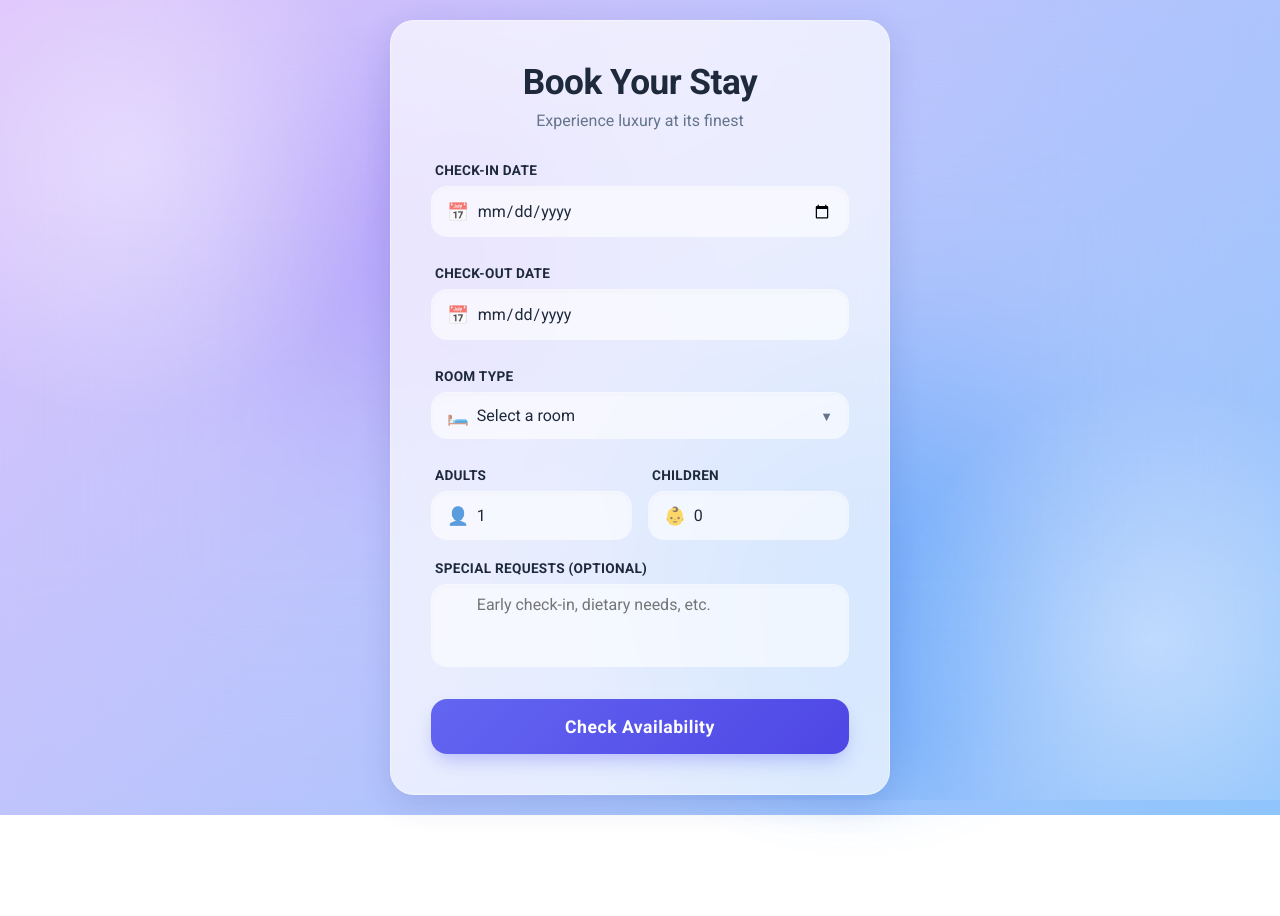
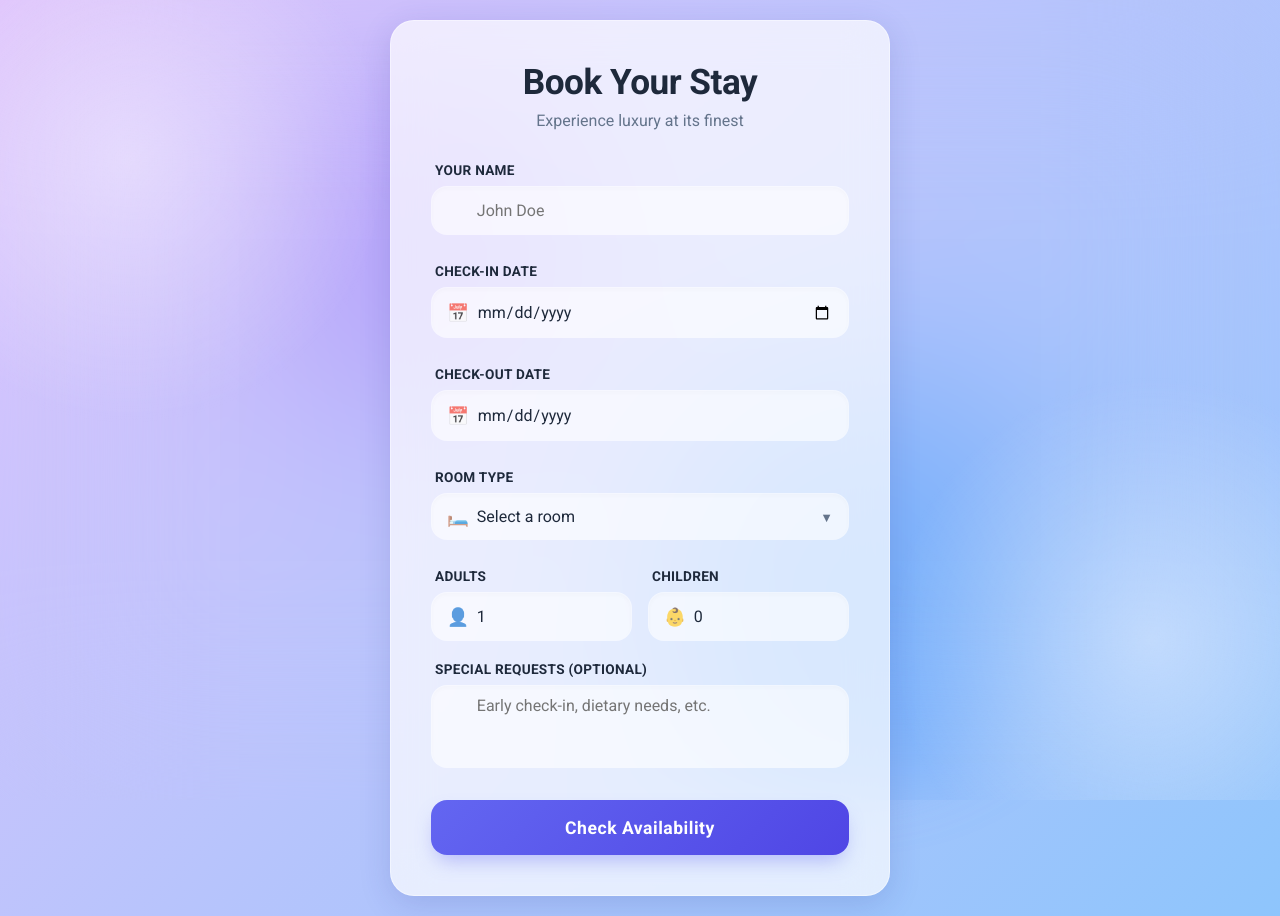
Before and after one commit to nayakaditya9142-cell/Hotel-Booking-Form, a plain HTML site: page index.html in a window 1280 px wide. Before the commit the page ends 815 px from the top, so only its background shows below. Drawn offline with Linux system fonts and the light colour scheme.

Commit message:
Add files via upload

```diff
--- a/index.html
+++ b/index.html
@@ -29,6 +29,15 @@
                 <input type="hidden" name="access_key" value="369c0563-5b99-4c5d-9279-53dec62b0f76">
                 <!-- Build form with CSS Grid/Flex -->
                 <div class="form-grid">
+
+                    <!-- Customer Name -->
+                    <div class="input-group">
+                        <label for="name">Your Name</label>
+                        <div class="input-wrapper">
+                            <input type="text" id="name" name="name" placeholder="John Doe" required>
+                        </div>
+                        <span class="error-message">Please select a valid check-in date</span>
+                    </div>
 
                     <!-- Check-in Date -->
                     <div class="input-group">
```
